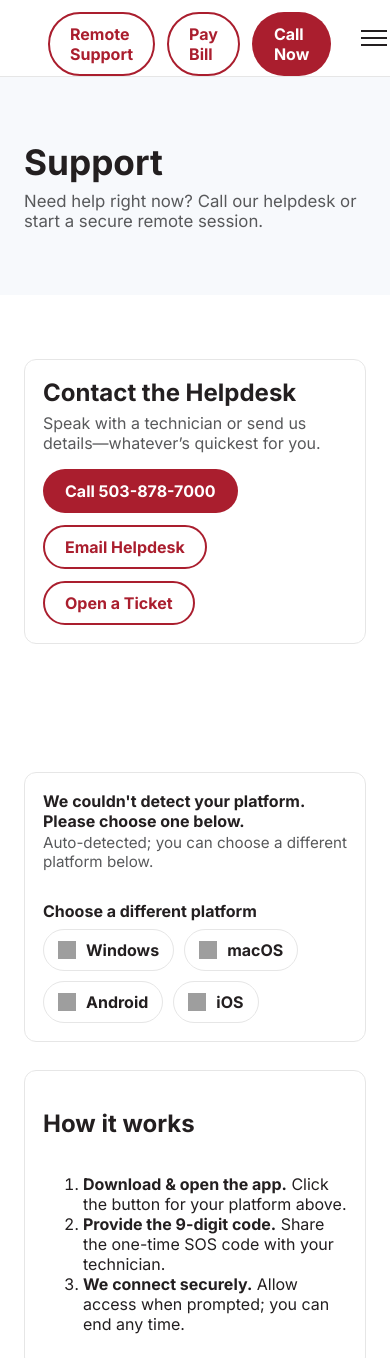
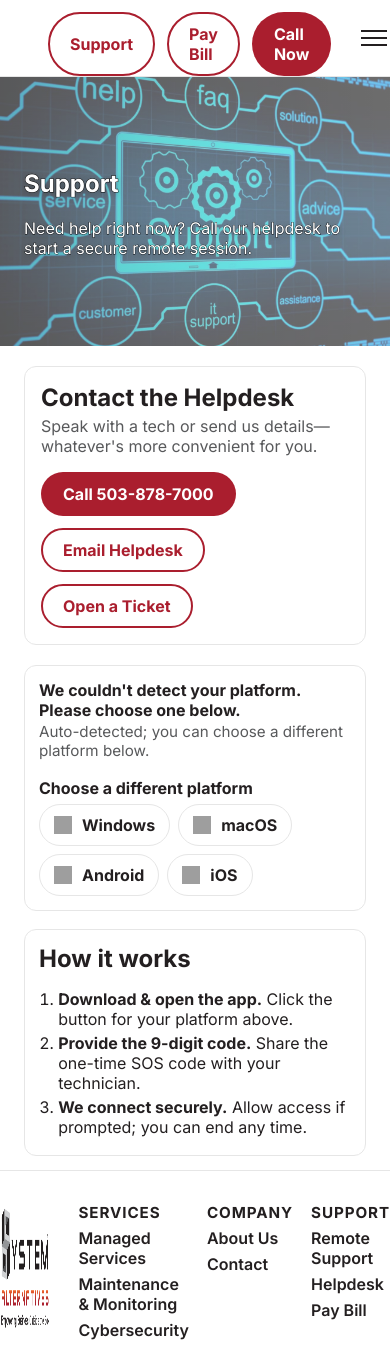
Before and after one commit to SA-TylerE/SA-Website, a plain HTML site: page support.html in a window 390 px wide. Shown: the top 1358 px of the page. Drawn offline with Linux system fonts and the light colour scheme; grey boxes are pictures that could not be loaded.

Commit message:
CSS Edits Added background image to support hero section. Changed hero section header text coloring Removed helper temp file

```diff
--- a/assets/css/base.css
+++ b/assets/css/base.css
@@ -94,6 +94,44 @@ a{ color:inherit; text-decoration:none }
 .kicker{ text-transform:uppercase; color:var(--red); font-weight:700; font-size:.8rem; letter-spacing:.12em }
 .lead{ color:var(--gray-dark) } /* shared text tone */
 
+/* ===== Global: readable-over-image text for all image heroes ===== */
+/* Applies to any hero that uses the background-image variant (.hero--bg) */
+
+.hero.hero--bg .hero__copy h1,
+.hero.hero--bg .hero__copy p,
+.hero.hero--bg .hero__copy .kicker{
+  color:#fff;
+  /* Fallback outline for Firefox and others without text-stroke */
+  text-shadow:
+    -1px -1px 0 rgba(0,0,0,.95),
+     1px -1px 0 rgba(0,0,0,.95),
+    -1px  1px 0 rgba(0,0,0,.95),
+     1px  1px 0 rgba(0,0,0,.95),
+     0     2px 6px rgba(0,0,0,.25);
+}
+
+@supports (-webkit-text-stroke: 1px black){
+  .hero.hero--bg .hero__copy h1,
+  .hero.hero--bg .hero__copy p,
+  .hero.hero--bg .hero__copy .kicker{
+    -webkit-text-stroke: .95px rgba(0,0,0,.95);
+    text-shadow: 0 2px 6px rgba(0,0,0,.25);
+    paint-order: stroke fill;
+  }
+  /* Slightly lighter stroke on smaller body text */
+  .hero.hero--bg .hero__copy p{      -webkit-text-stroke: .75px rgba(0,0,0,.9) }
+  .hero.hero--bg .hero__copy .kicker{-webkit-text-stroke: .65px rgba(0,0,0,.9) }
+}
+
+/* Opt-out: add class 'hero--no-outline' on a specific hero if you want normal text */
+.hero--no-outline .hero__copy h1,
+.hero--no-outline .hero__copy p,
+.hero--no-outline .hero__copy .kicker{
+  -webkit-text-stroke: initial;
+  text-shadow:none;
+  color:var(--black);
+}
+
 /* 4) Sections / grids / cards (shared) */
 .section{ padding:64px 0 }
 .section--alt{ background:var(--panel) }
@@ -162,3 +200,17 @@ a{ color:inherit; text-decoration:none }
 .reveal.is-visible .steps > li:nth-child(3){ animation-delay:.19s }
 .reveal.is-visible .steps > li:nth-child(4){ animation-delay:.26s }
 @keyframes sa-reveal{ from{opacity:0; transform:translateY(14px)} to{opacity:1; transform:none} }
+/* Shared enhanced hero variant (used on multiple pages) */
+.hero--enhanced::before{ opacity:.55 }  /* stronger image */
+.hero--enhanced::after{
+  /* dark gradient for readability over photos */
+  background:linear-gradient(to right,
+    rgba(0,0,0,0.24) 0%,
+    rgba(0,0,0,0.14) 45%,
+    rgba(0,0,0,0.06) 100%);
+}
+/* subtle readability boost (matches homepage look) */
+.hero--enhanced .kicker,
+.hero--enhanced h1,
+.hero--enhanced p,
+.hero--enhanced .btn{ text-shadow:0 1px 2px rgba(0,0,0,.18) }
--- a/assets/css/support.css
+++ b/assets/css/support.css
@@ -1,25 +1,52 @@
-/* Support page only (deduped; uses base btn/checklist/lead) */
+/* =========================================================
+   Support page only (all overrides consolidated)
+   ========================================================= */
 
-.remote-hero{ position:relative; padding:64px 0; background:var(--panel) }
-.remote-hero h1{ margin:0 0 8px 0; font-size:2.2rem }
-.remote-hero p{ margin:0; color:var(--gray-dark); font-size:1.05rem }
+/* Support hero uses the global hero system */
+.support-hero{
+  /* point this to your support-focused image */
+  --hero-bg: url('/assets/img/support-hero.jpg');
+  padding:72px 0 72px;           /* compact to keep page 1-screen tall */
+  background:transparent;        /* image comes from ::before in base */
+}
+.support-hero .hero__inner{ grid-template-columns:1fr } /* single-column copy */
 
-/* Main grid (downloads + how-to) */
-.remote-grid{ display:grid; gap:28px; grid-template-columns:1.2fr .8fr; align-items:stretch }
+/* (optional) center the headline copy in the hero – remove if you prefer left-aligned */
+@media (max-width:980px){
+  .support-hero .hero__inner{ text-align:left } /* stays tidy on mobile */
+}
+
+
+/* 1) Section spacing (page-local only) */
+#helpdesk.section{ padding:20px 0 12px }
+#remote.section{   padding:8px 0 14px }
+
+/* 2) Helpdesk card layout */
+.helpdesk-card{
+  display:flex; flex-wrap:wrap; gap:16px;
+  align-items:center; justify-content:space-between;
+}
+.helpdesk-card__intro{ min-width:260px }
+.helpdesk-card h2{ margin:0 0 4px }
+.helpdesk-card .lead{ margin:0; color:var(--gray-dark) }
+.helpdesk-actions{ display:flex; gap:12px; align-items:center; flex-wrap:wrap }
+
+/* No hover lift on Helpdesk */
+#helpdesk .card{ transition:none; padding:16px }
+#helpdesk .card:hover{ transform:none; box-shadow:0 10px 24px rgba(0,0,0,.06) }
+
+/* 3) Remote grid (downloads + how-to) */
+.remote-grid{ display:grid; grid-template-columns:1.2fr .8fr; gap:18px; align-items:stretch }
 @media (max-width:980px){ .remote-grid{ grid-template-columns:1fr } }
 
-/* Equal-height cards; no hover lift */
+/* Equal-height cards, tighter padding, no hover lift */
 .remote-grid > .card{ height:100%; transition:none }
-.remote-grid > .card:hover{ transform:none !important; box-shadow:0 10px 24px rgba(0,0,0,.06) }
+.remote-grid > .card:hover{ transform:none; box-shadow:0 10px 24px rgba(0,0,0,.06) }
+#remote .card{ padding:14px }
 
-/* Download card content centering */
-.remote-grid .card.download-card{ display:flex; flex-direction:column; justify-content:center }
-
-/* How-it-works card */
-.howto-card{ display:flex; flex-direction:column; justify-content:flex-start }
-
-/* Download header row */
-.download-header{ display:flex; align-items:center; gap:16px; flex-wrap:wrap; margin-bottom:12px }
+/* 3.1 Splashtop download card — center content vertically */
+.download-card{ display:flex; flex-direction:column; justify-content:center }
+.download-header{ display:flex; align-items:center; gap:16px; flex-wrap:wrap; margin-bottom:8px }
 #download-button{ display:inline-flex; align-items:center; gap:10px; padding:12px 22px }
 #download-button img.platform-icon{ width:22px; height:22px; display:block }
 
@@ -28,10 +55,10 @@
 .download-meta .platform-status{ font-weight:700 }
 .download-meta .platform-note{ color:var(--gray-dark); font-size:.95rem }
 
-/* Platform overrides */
-.override-wrapper{ margin-top:18px }
-.override-wrapper > strong{ display:block; margin-bottom:8px }
-.override-group{ display:flex; flex-wrap:wrap; gap:10px }
+/* Platform override buttons */
+.override-wrapper{ margin-top:10px }
+.override-wrapper > strong{ display:block; margin-bottom:6px }
+.override-group{ display:flex; flex-wrap:wrap; gap:8px }
 .override-download-btn{
   appearance:none; border:1px solid var(--border); background:#fff;
   padding:10px 14px; border-radius:var(--radius-pill); font-weight:700; cursor:pointer;
@@ -44,15 +71,27 @@
 .override-download-btn.selected img{ filter:brightness(0) invert(1) }
 .section__cta{ margin-top:20px }
 
-/* Helpdesk card hover safety net */
-#helpdesk .card, #helpdesk.card{ transition:none !important }
-#helpdesk .card:hover, #helpdesk.card:hover{ transform:none !important; box-shadow:0 10px 24px rgba(0,0,0,.06) }
+/* 3.2 How it works (tighter) */
+.howto-card{ display:flex; flex-direction:column; justify-content:flex-start }
+.howto-card h2{ margin:0 0 6px }
+.howto-steps{ margin:6px 0 0; padding-left:1.2rem }
+.howto-steps li{ margin:4px 0 }
 
-/* Collapsible email form */
-.collapsible{ overflow:hidden; max-height:0; padding-top:0; padding-bottom:0; margin-top:0; border-width:0 !important; background:transparent; box-shadow:none; transition:max-height .2s ease, padding .2s ease, margin .2s ease, border-color .2s ease, box-shadow .2s ease, background-color .2s ease }
-.collapsible.is-open{ max-height:700px; padding-top:18px; padding-bottom:18px; margin-top:12px; border-width:1px !important; border-color:var(--border); background:#fff; box-shadow:0 10px 24px rgba(0,0,0,.06) }
+/* 4) Collapsible email form */
+.collapsible{
+  overflow:hidden; max-height:0; padding-top:0; padding-bottom:0; margin-top:0;
+  border-width:0 !important; background:transparent; box-shadow:none;
+  transition:max-height .2s ease, padding .2s ease, margin .2s ease,
+             border-color .2s ease, box-shadow .2s ease, background-color .2s ease;
+}
+.collapsible.is-open{
+  max-height:700px; padding-top:18px; padding-bottom:18px; margin-top:12px;
+  border-width:1px !important; border-color:var(--border); background:#fff;
+  box-shadow:0 10px 24px rgba(0,0,0,.06);
+}
+.collapsible h3{ margin-top:0 }
 
-/* Simple form layout */
+/* 5) Form layout */
 .support-form .form-grid{ display:grid; grid-template-columns:1fr 1fr; gap:14px }
 .support-form .form-grid .full{ grid-column:1 / -1 }
 .support-form label span{ display:block; font-weight:700; margin-bottom:6px }
@@ -62,6 +101,7 @@
 .support-form .form-note{ margin:10px 0 0; color:var(--gray-dark); font-size:.95rem }
 @media (max-width:720px){ .support-form .form-grid{ grid-template-columns:1fr } }
 
-/* Normalize form controls (page-local is fine) */
+/* 6) Misc */
+.notice{ margin-top:12px }
 button, input, select, textarea{ font:inherit; color:inherit }
 .btn{ -webkit-appearance:none; appearance:none }
--- a/partials/header.html
+++ b/partials/header.html
@@ -110,7 +110,7 @@
     </nav>
 
     <div class="menu__cta">
-      <a class="btn btn--outline" href="/support.html">Remote Support</a>
+      <a class="btn btn--outline" href="/support.html">Support</a>
       <a class="btn btn--outline" href="https://systemalternatives.flexpmts.com/core/Payment/PaymentTerminal" target="_blank" rel="noopener">Pay Bill</a>
       <a class="btn btn--primary" href="tel:+1-503-878-8000">Call Now</a>
     </div>
--- a/support.html
+++ b/support.html
@@ -18,26 +18,28 @@
   <div data-include="partials/header.html"></div>
 
   <main>
-    <!-- Hero -->
-    <section class="remote-hero">
-      <div class="container">
+  <!-- Hero with background image (shared hero system) -->
+  <section class="hero hero--light hero--bg hero--enhanced support-hero">
+    <div class="container hero__inner">
+      <div class="hero__copy">
         <h1>Support</h1>
-        <p>Need help right now? Call our helpdesk or start a secure remote session.</p>
+        <p>Need help right now? Call our helpdesk to start a secure remote session.</p>
+      </div>
     </div>
   </section>
 
   <!-- 1) Direct Helpdesk contact -->
   <section class="section" id="helpdesk">
     <div class="container">
-        <article class="card" style="display:flex;flex-wrap:wrap;gap:16px;align-items:center;justify-content:space-between">
-          <div style="min-width:260px">
-            <h2 style="margin:0 0 6px 0">Contact the Helpdesk</h2>
-            <p class="lead" style="margin:0;color:var(--gray-dark)">
-              Speak with a technician or send us details—whatever’s quickest for you.
+      <article class="card helpdesk-card">
+        <div class="helpdesk-card__intro">
+          <h2>Contact the Helpdesk</h2>
+          <p class="lead">
+            Speak with a tech or send us details—whatever's more convenient for you.
           </p>
         </div>
 
-          <div style="display:flex;gap:12px;align-items:center;flex-wrap:wrap">
+        <div class="helpdesk-actions">
           <a class="btn btn--primary" href="tel:+1-503-878-7000">Call 503-878-7000</a>
 
           <!-- TOGGLE: shows the email form below -->
@@ -59,7 +61,7 @@
 
       <!-- Collapsible email form panel -->
       <div id="email-form-panel" class="card collapsible" hidden>
-          <h3 style="margin-top:0">Send details to the helpdesk</h3>
+        <h3>Send details to the helpdesk</h3>
         <form id="helpdesk-email-form" class="support-form" novalidate>
           <div class="form-grid">
             <label>
@@ -96,7 +98,6 @@
     </div>
   </section>
 
-
   <!-- 2) Remote support (Splashtop SOS) -->
   <section class="section" id="remote">
     <div class="container remote-grid">
@@ -120,7 +121,7 @@
         </div>
 
         <noscript>
-            <div class="notice" style="margin-top:12px;">
+          <div class="notice">
             <p><strong>JavaScript is disabled.</strong> Use the direct links:</p>
             <ul>
               <li><a href="https://download.splashtop.com/sos/SplashtopSOS.exe">Windows</a></li>
@@ -138,13 +139,14 @@
         <ol class="howto-steps">
           <li><strong>Download & open the app.</strong> Click the button for your platform above.</li>
           <li><strong>Provide the 9-digit code.</strong> Share the one-time SOS code with your technician.</li>
-            <li><strong>We connect securely.</strong> Allow access when prompted; you can end any time.</li>
+          <li><strong>We connect securely.</strong> Allow access if prompted; you can end any time.</li>
         </ol>
       </div>
 
     </div>
   </section>
 </main>
+
 
   <!-- Shared footer -->
   <div data-include="partials/footer.html"></div>
```
Also changed, not shown: assets/css/index.css (+0 -14 lines), assets/img/support-hero.jpg (added), 1 other file. Lines whose indentation alone changed are shown as unchanged.
